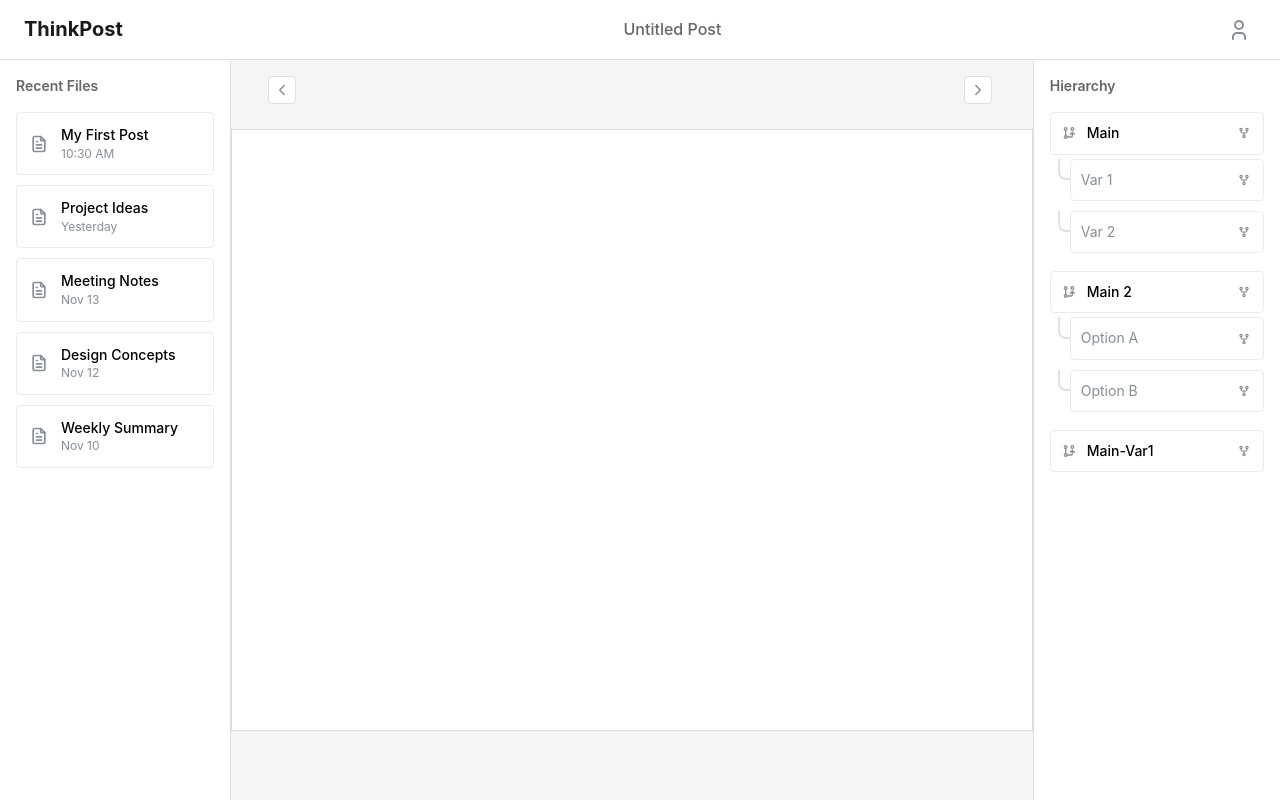
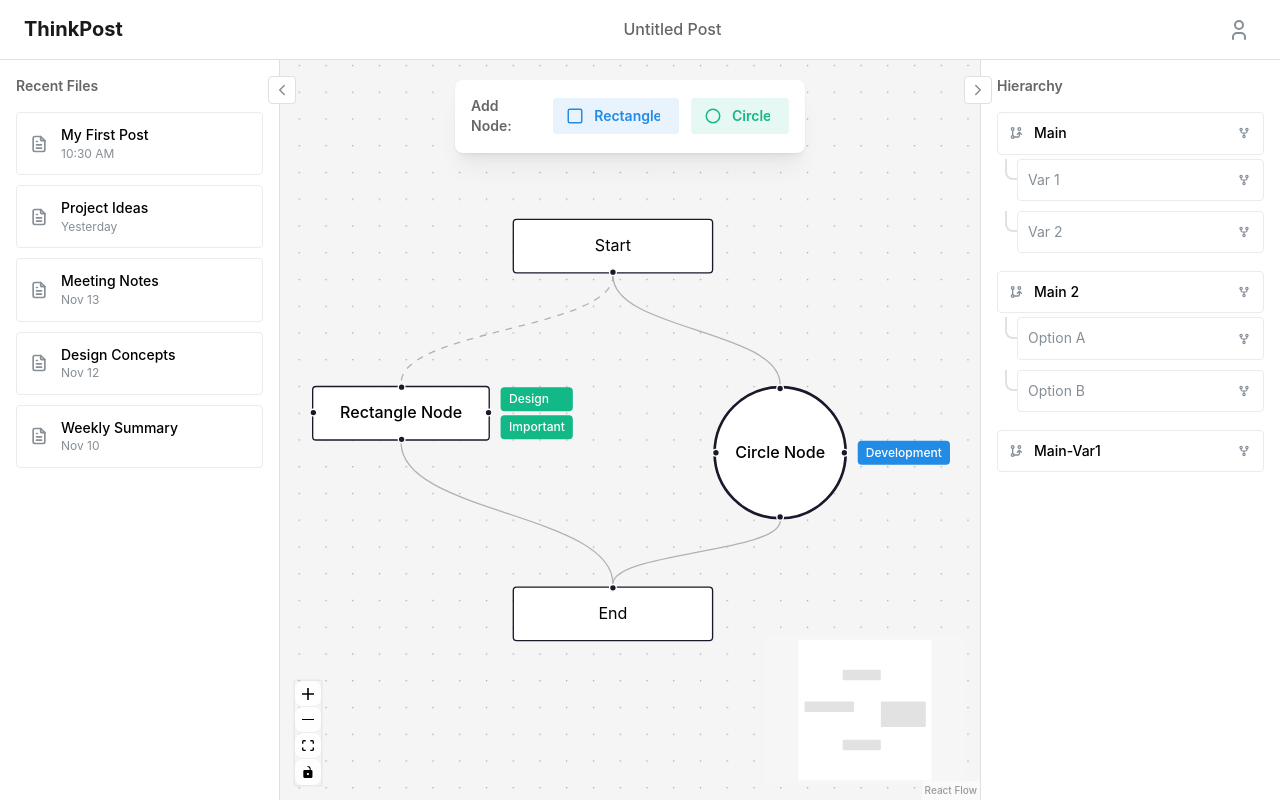
Before and after one commit to mohzameer/thinkloopv1, a React (Vite) app: page / in a window 1280 px wide. Built offline with nearby package versions, Linux system fonts and the light colour scheme.

Commit message:
react flow added

```diff
--- a/package.json
+++ b/package.json
@@ -14,6 +14,7 @@
     "@mantine/core": "^7.17.8",
     "@mantine/hooks": "^7.17.8",
     "@tabler/icons-react": "^3.35.0",
+    "@xyflow/react": "^12.9.3",
     "postcss": "^8.5.6",
     "postcss-preset-mantine": "^1.18.0",
     "react": "^19.2.0",
--- a/src/components/CanvasPage.tsx
+++ b/src/components/CanvasPage.tsx
@@ -1,6 +1,8 @@
-import { useState } from 'react'
-import { Box, Flex, Text, ActionIcon, Stack, Paper, Group } from '@mantine/core'
-import { IconUser, IconChevronLeft, IconChevronRight, IconFileText, IconGitBranch, IconGitFork } from '@tabler/icons-react'
+import { useState, useCallback } from 'react'
+import { Box, Flex, Text, ActionIcon, Stack, Paper, Group, Button } from '@mantine/core'
+import { IconUser, IconChevronLeft, IconChevronRight, IconFileText, IconGitBranch, IconGitFork, IconSquare, IconCircle } from '@tabler/icons-react'
+import { ReactFlow, Background, Controls, MiniMap, addEdge, useNodesState, useEdgesState, Handle, Position, type Connection, type Node, type NodeTypes } from '@xyflow/react'
+import '@xyflow/react/dist/style.css'
 
 interface FileItem {
   id: string
@@ -58,11 +60,178 @@ const mockHierarchy: HierarchyMainItem[] = [
   }
 ]
 
+// Custom Circle Node Component
+const CircleNode = ({ data }: { data: { label: string; categories?: string[] } }) => {
+  return (
+    <div style={{ display: 'flex', alignItems: 'center', gap: '8px' }}>
+      <div
+        style={{
+          width: '100px',
+          height: '100px',
+          borderRadius: '50%',
+          border: '2px solid #1a192b',
+          backgroundColor: 'white',
+          display: 'flex',
+          alignItems: 'center',
+          justifyContent: 'center',
+          fontSize: '12px',
+          fontWeight: 500,
+          textAlign: 'center',
+          padding: '8px',
+          position: 'relative'
+        }}
+      >
+        <Handle type="target" position={Position.Top} />
+        <Handle type="source" position={Position.Bottom} />
+        <Handle type="target" position={Position.Left} />
+        <Handle type="source" position={Position.Right} />
+        {data.label}
+      </div>
+      {data.categories && data.categories.length > 0 && (
+        <div style={{ display: 'flex', flexDirection: 'column', gap: '3px' }}>
+          {data.categories.map((category, idx) => (
+            <div
+              key={idx}
+              style={{
+                backgroundColor: '#228be6',
+                color: 'white',
+                padding: '2px 6px',
+                borderRadius: '3px',
+                fontSize: '9px',
+                fontWeight: 500,
+                whiteSpace: 'nowrap'
+              }}
+            >
+              {category}
+            </div>
+          ))}
+        </div>
+      )}
+    </div>
+  )
+}
+
+// Custom Rectangle Node Component
+const RectangleNode = ({ data }: { data: { label: string; categories?: string[] } }) => {
+  return (
+    <div style={{ display: 'flex', alignItems: 'center', gap: '8px' }}>
+      <div
+        style={{
+          padding: '10px 20px',
+          borderRadius: '3px',
+          border: '1px solid #1a192b',
+          backgroundColor: 'white',
+          fontSize: '12px',
+          fontWeight: 500,
+          position: 'relative'
+        }}
+      >
+        <Handle type="target" position={Position.Top} />
+        <Handle type="source" position={Position.Bottom} />
+        <Handle type="target" position={Position.Left} />
+        <Handle type="source" position={Position.Right} />
+        {data.label}
+      </div>
+      {data.categories && data.categories.length > 0 && (
+        <div style={{ display: 'flex', flexDirection: 'column', gap: '3px' }}>
+          {data.categories.map((category, idx) => (
+            <div
+              key={idx}
+              style={{
+                backgroundColor: '#12b886',
+                color: 'white',
+                padding: '2px 6px',
+                borderRadius: '3px',
+                fontSize: '9px',
+                fontWeight: 500,
+                whiteSpace: 'nowrap'
+              }}
+            >
+              {category}
+            </div>
+          ))}
+        </div>
+      )}
+    </div>
+  )
+}
+
+// Define node types
+const nodeTypes: NodeTypes = {
+  circle: CircleNode,
+  rectangle: RectangleNode
+}
+
+// Initial nodes for React Flow
+const initialNodes = [
+  {
+    id: '1',
+    type: 'input',
+    data: { label: 'Start' },
+    position: { x: 250, y: 25 }
+  },
+  {
+    id: '2',
+    type: 'rectangle',
+    data: {
+      label: 'Rectangle Node',
+      categories: ['Design', 'Important']
+    },
+    position: { x: 100, y: 150 }
+  },
+  {
+    id: '3',
+    type: 'circle',
+    data: {
+      label: 'Circle Node',
+      categories: ['Development']
+    },
+    position: { x: 400, y: 150 }
+  },
+  {
+    id: '4',
+    type: 'output',
+    data: { label: 'End' },
+    position: { x: 250, y: 300 }
+  }
+]
+
+// Initial edges for React Flow
+const initialEdges = [
+  { id: 'e1-2', source: '1', target: '2', animated: true },
+  { id: 'e1-3', source: '1', target: '3' },
+  { id: 'e2-4', source: '2', target: '4' },
+  { id: 'e3-4', source: '3', target: '4' }
+]
+
 function CanvasPage() {
   const [sidebarCollapsed, setSidebarCollapsed] = useState(false)
   const [rightSidebarCollapsed, setRightSidebarCollapsed] = useState(false)
   const sidebarWidth = sidebarCollapsed ? 0 : 280
   const rightSidebarWidth = rightSidebarCollapsed ? 0 : 300
+
+  const [nodes, setNodes, onNodesChange] = useNodesState(initialNodes)
+  const [edges, setEdges, onEdgesChange] = useEdgesState(initialEdges)
+  const [nodeIdCounter, setNodeIdCounter] = useState(5)
+
+  const onConnect = useCallback(
+    (params: Connection) => setEdges((eds) => addEdge(params, eds)),
+    [setEdges]
+  )
+
+  const addNode = useCallback((nodeType: 'rectangle' | 'circle') => {
+    const newNode: Node = {
+      id: `${nodeIdCounter}`,
+      type: nodeType,
+      data: { label: `${nodeType === 'circle' ? 'Circle' : 'Rectangle'} ${nodeIdCounter}` },
+      position: {
+        x: Math.random() * 400 + 100,
+        y: Math.random() * 300 + 100
+      }
+    }
+    setNodes((nds) => [...nds, newNode])
+    setNodeIdCounter((id) => id + 1)
+  }, [nodeIdCounter, setNodes])
 
   const formatDate = (date: Date) => {
     const now = new Date()
@@ -221,24 +390,67 @@ function CanvasPage() {
           {sidebarCollapsed ? <IconChevronRight size={18} /> : <IconChevronLeft size={18} />}
         </ActionIcon>
 
-        {/* Canvas content */}
+        {/* React Flow Canvas */}
         <Box
           style={{
             flex: 1,
-            display: 'flex',
-            alignItems: 'center',
-            justifyContent: 'center',
-            transition: 'margin-left 0.3s ease'
+            transition: 'margin-left 0.3s ease',
+            position: 'relative'
           }}
         >
-          <canvas
+          <ReactFlow
+            nodes={nodes}
+            edges={edges}
+            onNodesChange={onNodesChange}
+            onEdgesChange={onEdgesChange}
+            onConnect={onConnect}
+            nodeTypes={nodeTypes}
+            fitView
+          >
+            <Background />
+            <Controls />
+            <MiniMap />
+          </ReactFlow>
+
+          {/* Floating Toolbar */}
+          <Paper
+            shadow="md"
+            p="md"
             style={{
-              border: '1px solid #ddd',
-              backgroundColor: 'white'
+              position: 'absolute',
+              top: '20px',
+              left: '50%',
+              transform: 'translateX(-50%)',
+              zIndex: 5,
+              display: 'flex',
+              gap: '12px',
+              alignItems: 'center',
+              backgroundColor: 'white',
+              borderRadius: '8px'
             }}
-            width={800}
-            height={600}
-          />
+          >
+            <Text size="sm" fw={600} style={{ color: '#666' }}>
+              Add Node:
+            </Text>
+            <Button
+              leftSection={<IconSquare size={18} />}
+              variant="light"
+              color="blue"
+              size="sm"
+              onClick={() => addNode('rectangle')}
+            >
+              Rectangle
+            </Button>
+            <Button
+              leftSection={<IconCircle size={18} />}
+              variant="light"
+              color="teal"
+              size="sm"
+              onClick={() => addNode('circle')}
+            >
+              Circle
+            </Button>
+          </Paper>
         </Box>
 
         {/* Right Sidebar */}
```
Also changed, not shown: 1 other file (tests, documents, lock files or other folders).
